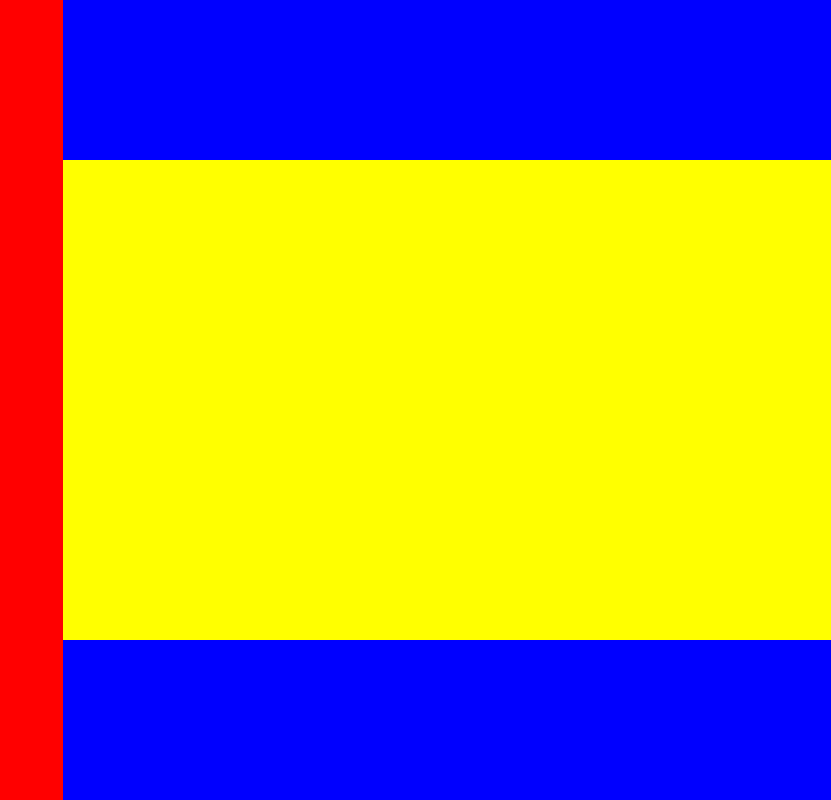
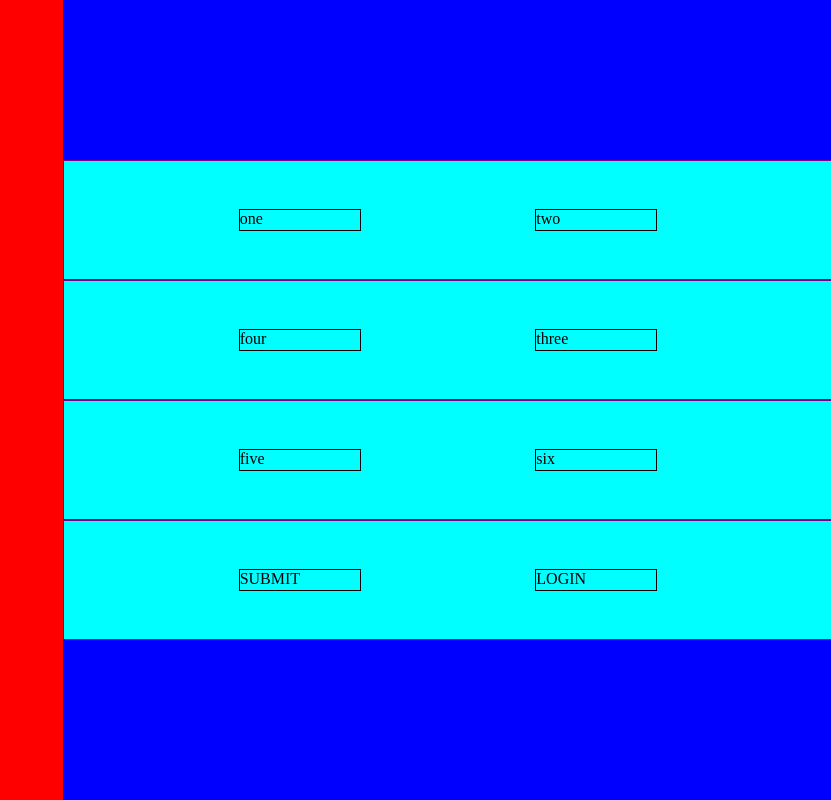
Before and after one commit to mathias56k/TOP-form, a plain HTML site: page index.html in a window 1280 px wide. Shown: the whole page, without its empty margins (449-1280 px from the left). Drawn offline with Linux system fonts and the light colour scheme.

Commit message:
Made a basic layout for the form part of the page

```diff
--- a/index.html
+++ b/index.html
@@ -15,9 +15,40 @@
         </div>
 
         <div class="right-form">
-            <div class="form-main">
-
-            </div>
+                <div class="form-inputs">
+                    <div class="input-row-1">
+                        <div class="input-container">
+                            one
+                        </div>
+                        <div class="input-container">
+                            two
+                        </div>
+                    </div>
+                    <div class="input-row-2">
+                        <div class="input-container">
+                            four
+                        </div>
+                        <div class="input-container">
+                            three
+                        </div>
+                    </div>
+                    <div class="input-row-3">
+                        <div class="input-container">
+                            five
+                        </div>
+                        <div class="input-container">
+                            six
+                        </div>
+                    </div>
+                    <div class="submit-row">
+                        <div class="submit-btn">
+                            SUBMIT
+                        </div>
+                        <div class="login-btn">
+                            LOGIN
+                        </div>
+                    </div>
+                </div>
         </div>
     </div>
 </body>
--- a/main.css
+++ b/main.css
@@ -26,10 +26,33 @@
     justify-content: space-evenly;
 }
 
-.form-title, .form-main, .form-footer {
+.form-inputs {
+    background-color: aqua;
     height: 60%;
+    display: flex;
+    flex-direction: column;
 }
 
-.form-main {
-    background-color: yellow;
+.input-row-1, .input-row-2, .input-row-3 {
+    border: 1px solid purple;
+    width: 100%;
+    height: 25%;
+    display: flex;
+    justify-content: space-evenly;
+    align-items: center;
 }
+
+.submit-row {
+    border: 1px solid purple;
+    width: 100%;
+    height: 25%;
+    display: flex;
+    justify-content: space-evenly;
+    align-items: center;
+}
+
+.input-container, .submit-btn, .login-btn {
+    border: 1px solid black;
+    width: 15vh;
+    height: 2.5vh;
+}
```
